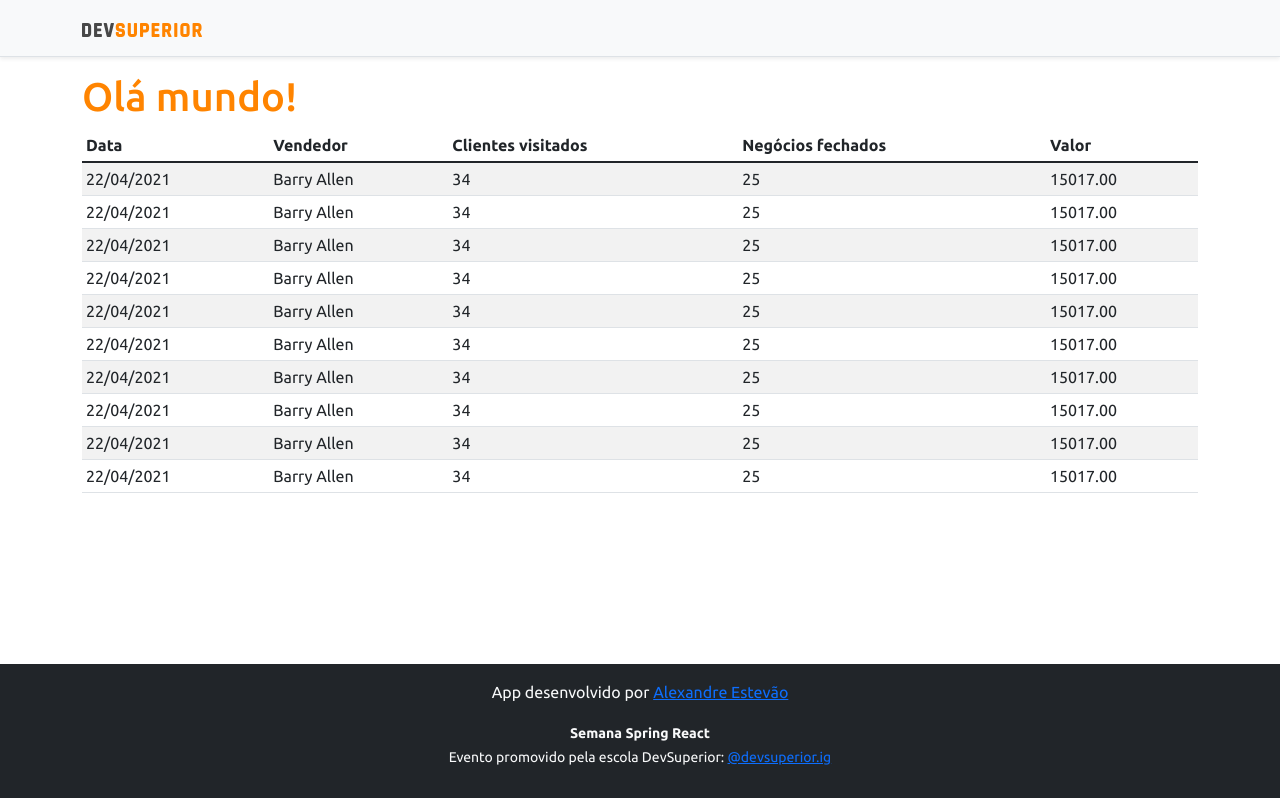
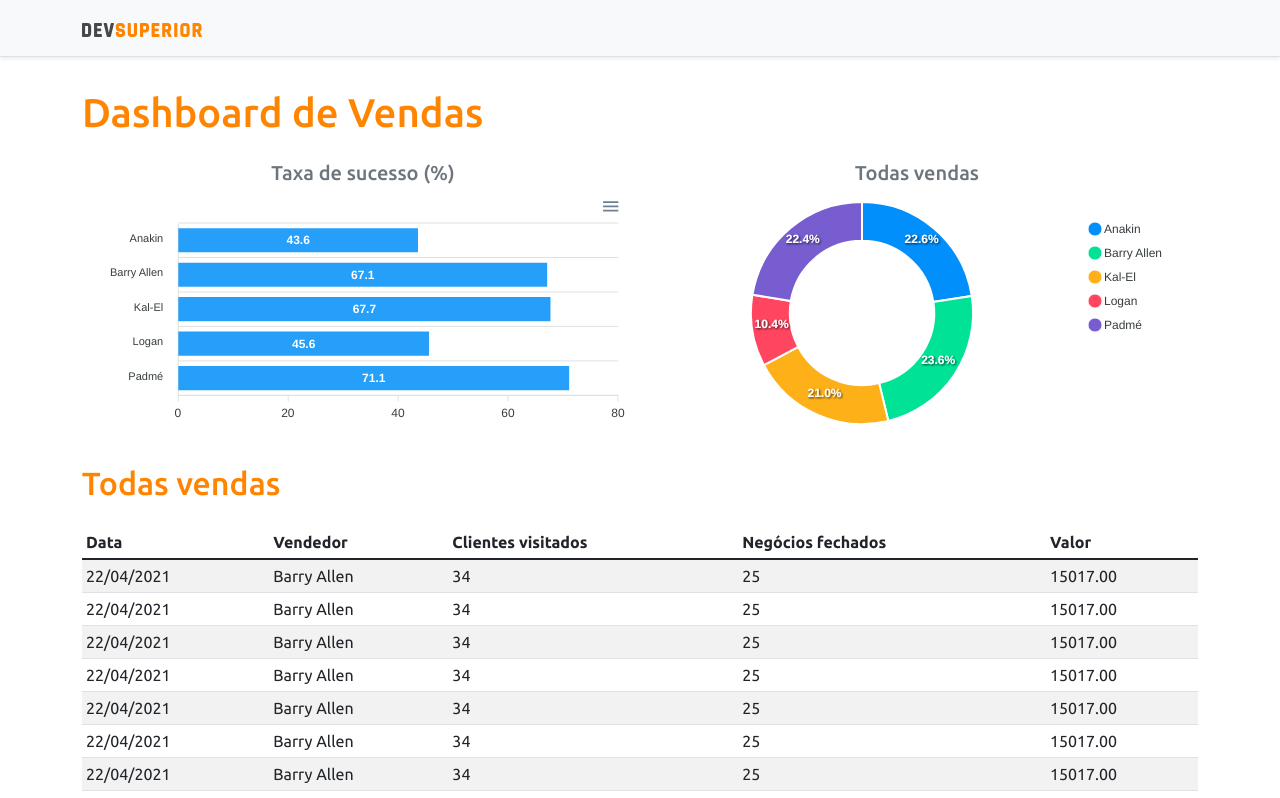
Before and after one commit to alexandreestevao/projeto-sds3, a React (Create React App) app in the folder frontend/: page / in a window 1280 px wide. Shown: the top 798 px of the page. Built offline with nearby package versions, Linux system fonts and the light colour scheme.

Commit message:
Static charts

```diff
--- a/frontend/package.json
+++ b/frontend/package.json
@@ -14,10 +14,12 @@
     "@types/node": "^16.7.13",
     "@types/react": "^17.0.20",
     "@types/react-dom": "^17.0.9",
+    "apexcharts": "^3.33.0",
     "autoprefixer": "^10.0.2",
     "bootstrap": "^5.1.3",
     "postcss": "^8.1.0",
     "react": "^17.0.2",
+    "react-apexcharts": "^1.3.9",
     "react-dom": "^17.0.2",
     "react-scripts": "5.0.0",
     "typescript": "^4.4.2",
--- a/frontend/src/App.tsx
+++ b/frontend/src/App.tsx
@@ -1,13 +1,30 @@
 import NavBar from "components/NavBar";
 import Footer from "components/Footer";
 import DataTable from "components/DataTable";
+import BarChart from "components/BarChart";
+import DonutChart from "components/DonutChart";
 
 function App() {
   return (
     <>
       <NavBar />
       <div className="container">
-        <h1 className="text-primary">Olá mundo!</h1>
+        <h1 className="text-primary py-3">Dashboard de Vendas</h1>
+
+        <div className="row px-3">
+          <div className="col-sm-6">
+            <h5 className="text-center text-secondary">Taxa de sucesso (%)</h5>
+            <BarChart />
+          </div>
+          <div className="col-sm-6">
+            <h5 className="text-center text-secondary">Todas vendas</h5>
+            <DonutChart />
+          </div>
+        </div>
+
+        <div className="py-3">
+          <h2 className="text-primary">Todas vendas</h2>
+        </div>
 
         <DataTable />
       </div>
--- /dev/null
+++ b/frontend/src/components/BarChart/index.tsx
@@ -0,0 +1,35 @@
+import Chart from 'react-apexcharts';
+
+const BarChart = () => {
+
+    const options = {
+        plotOptions: {
+            bar: {
+                horizontal: true,
+            }
+        },
+    };
+
+    const mockData = {
+        labels: {
+            categories: ['Anakin', 'Barry Allen', 'Kal-El', 'Logan', 'Padmé']
+        },
+        series: [
+            {
+                name: "% Sucesso",
+                data: [43.6, 67.1, 67.7, 45.6, 71.1]
+            }
+        ]
+    };
+
+    return (
+        <Chart
+            options={{ ...options, xaxis: mockData.labels}}
+            series={mockData.series}
+            type="bar"
+            height="240"
+        />
+    );
+}
+
+export default BarChart;
--- /dev/null
+++ b/frontend/src/components/DonutChart/index.tsx
@@ -0,0 +1,26 @@
+import Chart from 'react-apexcharts';
+
+const DonutChart = () => {
+
+    const mockData = {
+        series: [477138, 499928, 444867, 220426, 473088],
+        labels: ['Anakin', 'Barry Allen', 'Kal-El', 'Logan', 'Padmé']
+    }
+
+    const options = {
+        legend: {
+            show: true
+        }
+    }
+
+    return (
+        <Chart
+            options={{ ...options, labels: mockData.labels}}
+            series={mockData.series}
+            type="donut"
+            height="240"
+        />
+    );
+}
+
+export default DonutChart;
```
Also changed, not shown: 1 other file (tests, documents, lock files or other folders).
